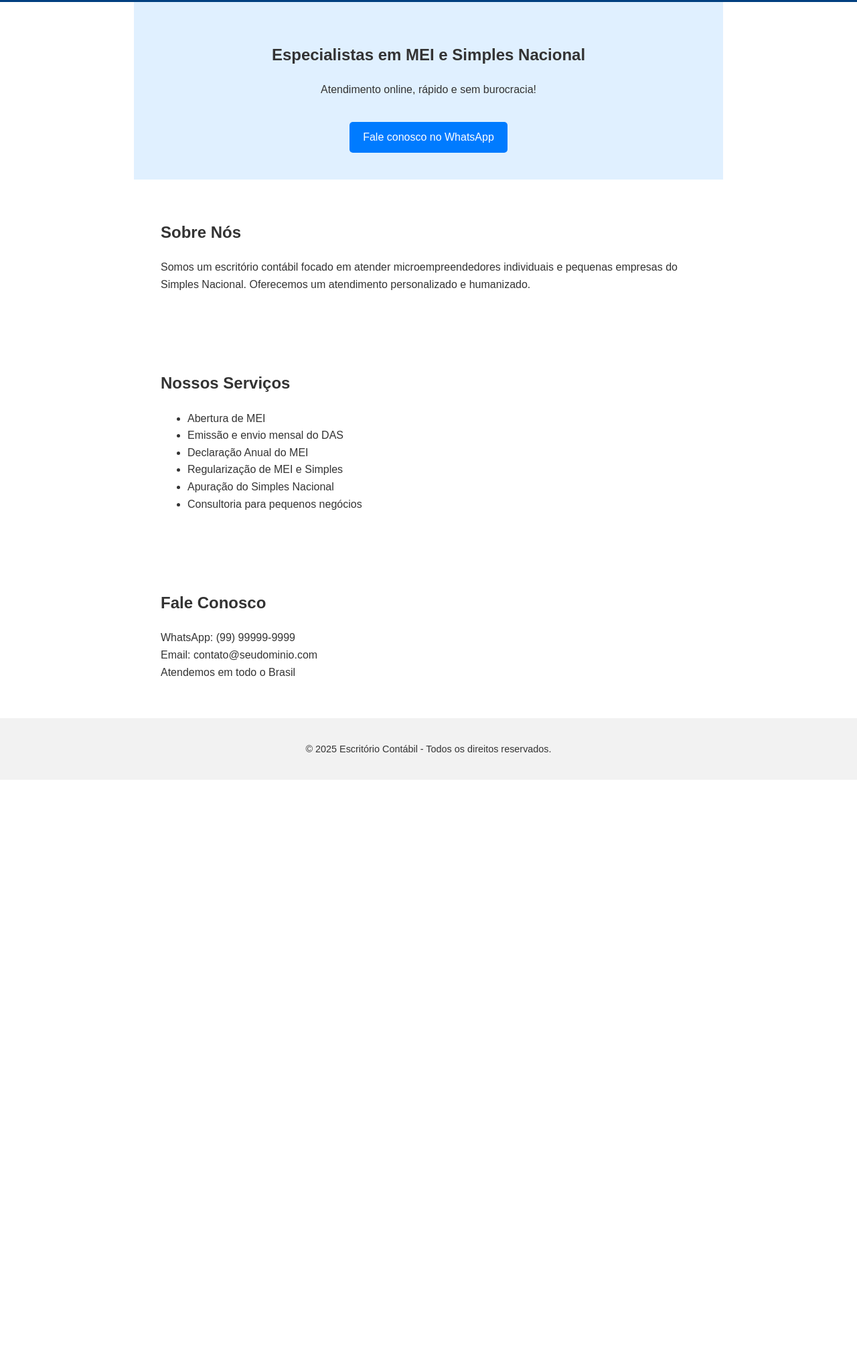
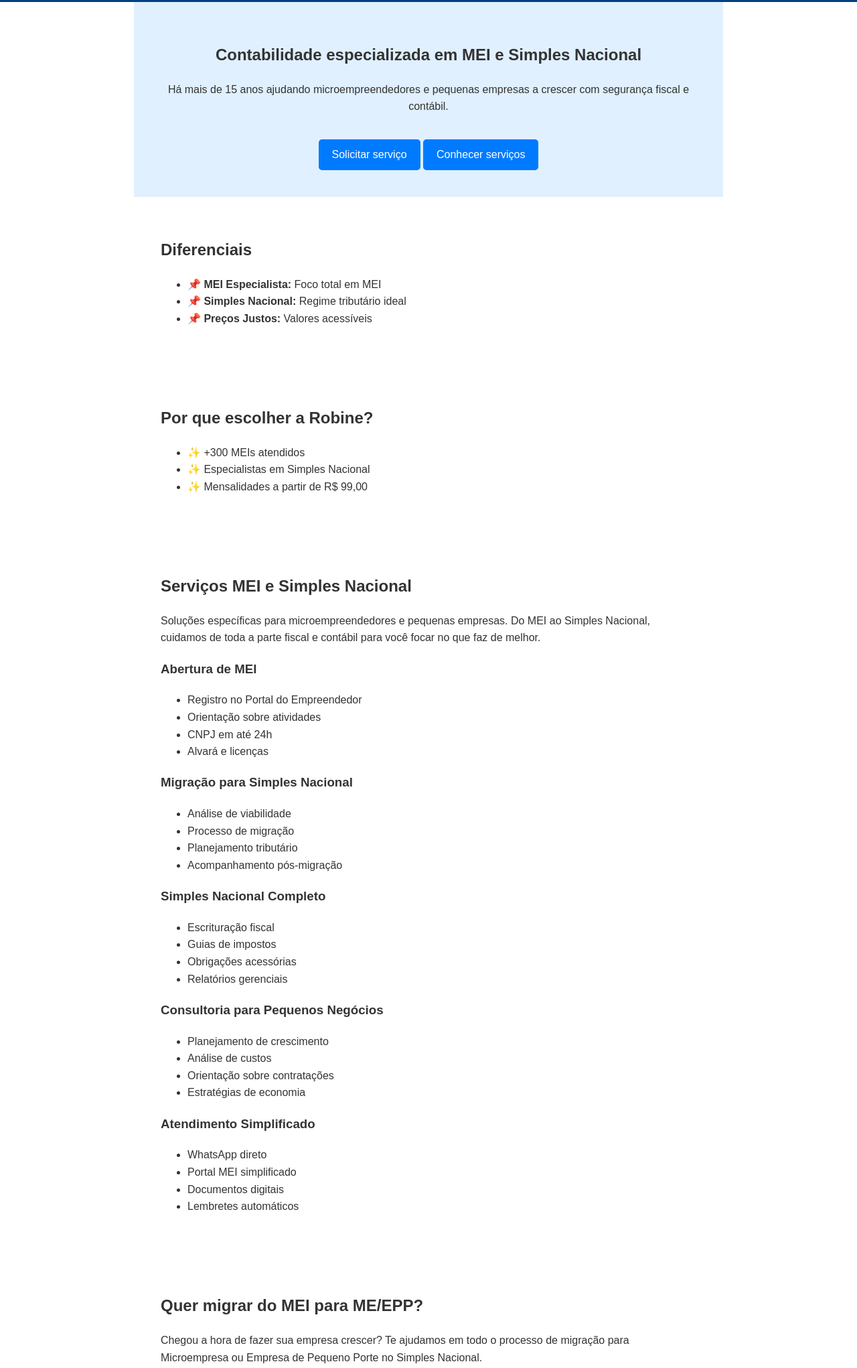
Before and after one commit to ContabilidadeRobine/site-contabilidade, a plain HTML site: page index.html in a window 1280 px wide. Shown: the part 157-2199 px from the top of the page at 67% size. Before the commit the page ends 1321 px from the top, so only its background shows below. Drawn offline with Linux system fonts and the light colour scheme.

Commit message:
Update index.html

```diff
--- a/index.html
+++ b/index.html
@@ -1,15 +1,14 @@
-
 <!DOCTYPE html>
 <html lang="pt-br">
 <head>
-    <meta charset="UTF-8">
-    <meta name="viewport" content="width=device-width, initial-scale=1.0">
-    <title>Contabilidade MEI e Simples Nacional</title>
-    <link rel="stylesheet" href="style.css">
+    <meta charset="UTF-8" />
+    <meta name="viewport" content="width=device-width, initial-scale=1" />
+    <title>Contabilidade Robine - MEI e Simples Nacional</title>
+    <link rel="stylesheet" href="style.css" />
 </head>
 <body>
     <header>
-        <h1>Escritório Contábil Especializado</h1>
+        <h1>Contabilidade Robine</h1>
         <nav>
             <a href="#sobre">Sobre</a>
             <a href="#servicos">Serviços</a>
@@ -18,37 +17,117 @@
     </header>
 
     <section class="hero">
-        <h2>Especialistas em MEI e Simples Nacional</h2>
-        <p>Atendimento online, rápido e sem burocracia!</p>
-        <a href="https://wa.me/5599999999999" class="btn">Fale conosco no WhatsApp</a>
+        <h2>Contabilidade especializada em MEI e Simples Nacional</h2>
+        <p>Há mais de 15 anos ajudando microempreendedores e pequenas empresas a crescer com segurança fiscal e contábil.</p>
+        <a href="https://wa.me/5531985235559" class="btn">Solicitar serviço</a>
+        <a href="#servicos" class="btn">Conhecer serviços</a>
+    </section>
+
+    <section id="icones">
+        <h2>Diferenciais</h2>
+        <ul>
+            <li><strong>📌 MEI Especialista:</strong> Foco total em MEI</li>
+            <li><strong>📌 Simples Nacional:</strong> Regime tributário ideal</li>
+            <li><strong>📌 Preços Justos:</strong> Valores acessíveis</li>
+        </ul>
+    </section>
+
+    <section id="icones-flutuantes">
+        <h2>Por que escolher a Robine?</h2>
+        <ul>
+            <li>✨ +300 MEIs atendidos</li>
+            <li>✨ Especialistas em Simples Nacional</li>
+            <li>✨ Mensalidades a partir de R$ 99,00</li>
+        </ul>
+    </section>
+
+    <section id="servicos">
+        <h2>Serviços MEI e Simples Nacional</h2>
+        <p>Soluções específicas para microempreendedores e pequenas empresas. Do MEI ao Simples Nacional, cuidamos de toda a parte fiscal e contábil para você focar no que faz de melhor.</p>
+
+        <h3>Abertura de MEI</h3>
+        <ul>
+            <li>Registro no Portal do Empreendedor</li>
+            <li>Orientação sobre atividades</li>
+            <li>CNPJ em até 24h</li>
+            <li>Alvará e licenças</li>
+        </ul>
+
+        <h3>Migração para Simples Nacional</h3>
+        <ul>
+            <li>Análise de viabilidade</li>
+            <li>Processo de migração</li>
+            <li>Planejamento tributário</li>
+            <li>Acompanhamento pós-migração</li>
+        </ul>
+
+        <h3>Simples Nacional Completo</h3>
+        <ul>
+            <li>Escrituração fiscal</li>
+            <li>Guias de impostos</li>
+            <li>Obrigações acessórias</li>
+            <li>Relatórios gerenciais</li>
+        </ul>
+
+        <h3>Consultoria para Pequenos Negócios</h3>
+        <ul>
+            <li>Planejamento de crescimento</li>
+            <li>Análise de custos</li>
+            <li>Orientação sobre contratações</li>
+            <li>Estratégias de economia</li>
+        </ul>
+
+        <h3>Atendimento Simplificado</h3>
+        <ul>
+            <li>WhatsApp direto</li>
+            <li>Portal MEI simplificado</li>
+            <li>Documentos digitais</li>
+            <li>Lembretes automáticos</li>
+        </ul>
+    </section>
+
+    <section class="cta-migracao">
+        <h2>Quer migrar do MEI para ME/EPP?</h2>
+        <p>Chegou a hora de fazer sua empresa crescer? Te ajudamos em todo o processo de migração para Microempresa ou Empresa de Pequeno Porte no Simples Nacional.</p>
+        <a href="https://wa.me/5531985235559" class="btn">Solicitar Migração</a>
     </section>
 
     <section id="sobre">
-        <h2>Sobre Nós</h2>
-        <p>Somos um escritório contábil focado em atender microempreendedores individuais e pequenas empresas do Simples Nacional. Oferecemos um atendimento personalizado e humanizado.</p>
-    </section>
+        <h2>Focados no Pequeno Empreendedor</h2>
+        <p>Percebemos que o mercado contábil tinha uma lacuna: faltavam profissionais especializados em atender MEIs e pequenas empresas com a atenção e cuidado que elas merecem.</p>
+        <p>Sabemos que cada real conta para o pequeno empreendedor. Por isso, oferecemos serviços de qualidade com preços justos e atendimento humanizado.</p>
+        <p>Do MEI inicial até a migração para Simples Nacional, estamos junto com você em toda jornada de crescimento, oferecendo orientação especializada e suporte constante.</p>
 
-    <section id="servicos">
-        <h2>Nossos Serviços</h2>
+        <h3>Nossos Valores</h3>
         <ul>
-            <li>Abertura de MEI</li>
-            <li>Emissão e envio mensal do DAS</li>
-            <li>Declaração Anual do MEI</li>
-            <li>Regularização de MEI e Simples</li>
-            <li>Apuração do Simples Nacional</li>
-            <li>Consultoria para pequenos negócios</li>
+            <li><strong>Excelência:</strong> Comprometidos com a qualidade e precisão.</li>
+            <li><strong>Transparência:</strong> Relacionamento baseado na confiança.</li>
+            <li><strong>Resultados:</strong> Soluções que impactam o sucesso.</li>
+            <li><strong>Compromisso:</strong> Dedicação ao crescimento do cliente.</li>
         </ul>
     </section>
 
     <section id="contato">
-        <h2>Fale Conosco</h2>
-        <p>WhatsApp: (99) 99999-9999<br>
-        Email: contato@seudominio.com<br>
-        Atendemos em todo o Brasil</p>
+        <h2>Entre em Contato</h2>
+        <p>Estamos prontos para atender você e oferecer as melhores soluções contábeis para sua empresa.</p>
+        <p><strong>Endereço:</strong> Rua São Sebastião, 90 - Bairro Esperança - Sete Lagoas/MG</p>
+        <p><strong>Telefone:</strong> (31) 3774-2636</p>
+        <p><strong>WhatsApp:</strong> (31) 98523-5559</p>
+
+        <h3>Solicite um Orçamento</h3>
+        <form action="mailto:atendimento@contabilidaderobine.com.br" method="post" enctype="text/plain">
+            <input type="text" name="Nome Completo" placeholder="Nome Completo" required /><br />
+            <input type="email" name="Email" placeholder="E-mail" required /><br />
+            <input type="text" name="Telefone" placeholder="Telefone" required /><br />
+            <input type="text" name="Empresa" placeholder="Empresa" /><br />
+            <input type="text" name="Serviço" placeholder="Serviço de Interesse" /><br />
+            <textarea name="Mensagem" placeholder="Mensagem"></textarea><br />
+            <input type="submit" value="Enviar Solicitação" />
+        </form>
     </section>
 
     <footer>
-        <p>&copy; 2025 Escritório Contábil - Todos os direitos reservados.</p>
+        <p>&copy; 2025 Contabilidade Robine - Todos os direitos reservados.</p>
     </footer>
 </body>
 </html>
```
